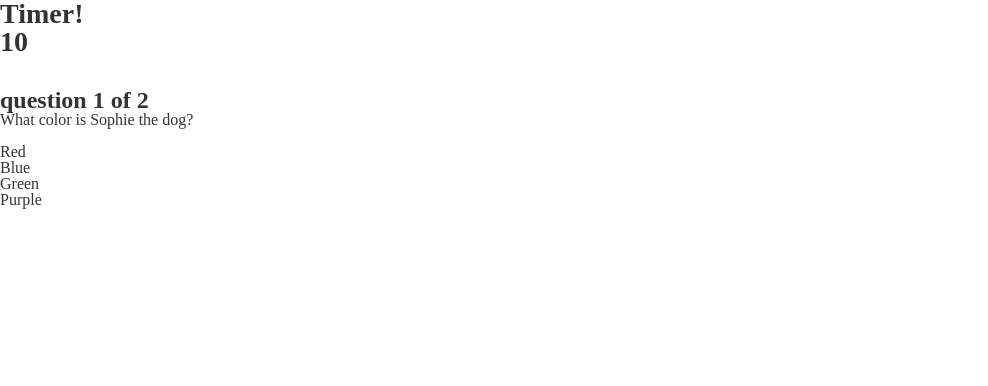
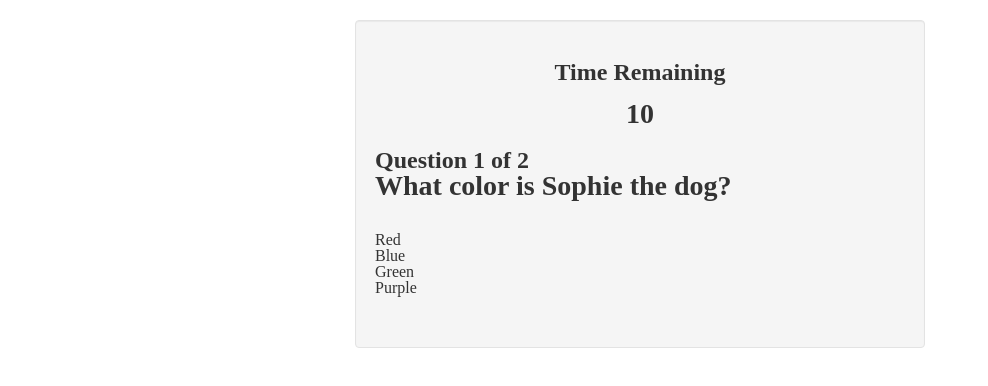
Before and after one commit to duncan-iaria/Trivia-Game, a plain HTML site: page index.html at #!/results in a window 1280 px wide. Both pictures are taken after a click on the button "Restart". Shown: the whole page, without its empty margins (0-988 px from the left). Drawn offline with nearby package versions, Linux system fonts and the light colour scheme.

Commit message:
added some basic styling

```diff
--- a/app/components/question/question.html
+++ b/app/components/question/question.html
@@ -1,8 +1,8 @@
 <div>
-	<h3>question {{$ctrl.currentQuestion + 1}} of {{ $ctrl.questions.length }}</h3>
+	<h3>Question {{$ctrl.currentQuestion + 1}} of {{ $ctrl.questions.length }}</h3>
 
 	<!-- QUESTION -->
-	{{$ctrl.questions[ $ctrl.currentQuestion ].question }}
+	<h2>{{$ctrl.questions[ $ctrl.currentQuestion ].question }}</h2>
 
 	<br/><br/>
 	<!-- FOR EACH ANSWER, SHOW THE CORRESPONDING TEXT -->
--- a/app/components/timer/timer.html
+++ b/app/components/timer/timer.html
@@ -1,7 +1,8 @@
-<h2>Timer!</h2>
-<h2>{{ $ctrl.currentTime }}</h2>
-<br/>
-<br/>
+<div class="timer">
+	<h3>Time Remaining</h3>
+	<br/>
+	<h2>{{ $ctrl.currentTime }}</h2>
+</div>
 <!-- <button ng-click="$ctrl.startTimer()">start</button>
 <button ng-click="$ctrl.pause()">pause</button>
 <button ng-click="$ctrl.resume()">resume</button> -->
--- a/assets/css/style.css
+++ b/assets/css/style.css
@@ -29,3 +29,20 @@ h3
 {
 	cursor: pointer;
 }
+
+.content
+{
+	margin-top: 20px;
+}
+
+.starter-text
+{
+	text-align: center;
+	margin: 20px;
+}
+
+.timer
+{
+	text-align: center;
+	margin: 20px;
+}
--- a/index.html
+++ b/index.html
@@ -12,6 +12,9 @@
     <title>Trivia</title>
 
     <!-- STYLES -->
+    <!-- bootstrap -->
+    <link rel="stylesheet" href="https://maxcdn.bootstrapcdn.com/bootstrap/3.3.7/css/bootstrap.min.css" integrity="sha384-BVYiiSIFeK1dGmJRAkycuHAHRg32OmUcww7on3RYdg4Va+PmSTsz/K68vbdEjh4u" crossorigin="anonymous">
+    <!-- custom -->
     <link rel="stylesheet" type="text/css" href="assets/css/reset.css">
     <link rel="stylesheet" type="text/css" href="assets/css/style.css">
 
@@ -27,11 +30,14 @@
   <a ui-sref="question@main" ui-sref-active="active">question</a>
   <a ui-sref="results" ui-sref-active="active">results</a>
   <a ui-sref="game" ui-sref-active="active">game</a> -->
-
-  <div ui-view="starter"></div>
-  <div ui-view="timer"></div>
-  <div ui-view="question"></div>
-  <div ui-view="results"></div>
+  <div class="container">
+  	<div class="col-md-6 col-md-offset-3 well content">
+	  <div ui-view="starter"></div>
+	  <div ui-view="timer"></div>
+	  <div ui-view="question"></div>
+	  <div ui-view="results"></div>
+	</div>
+</div>
 
   <!-- Angular Add-ons -->
   <script src="app/vendor/angular-ui-router.min.js"></script>
```
Also changed, not shown: app/components/starter/starter.html (+5 -3 lines).
